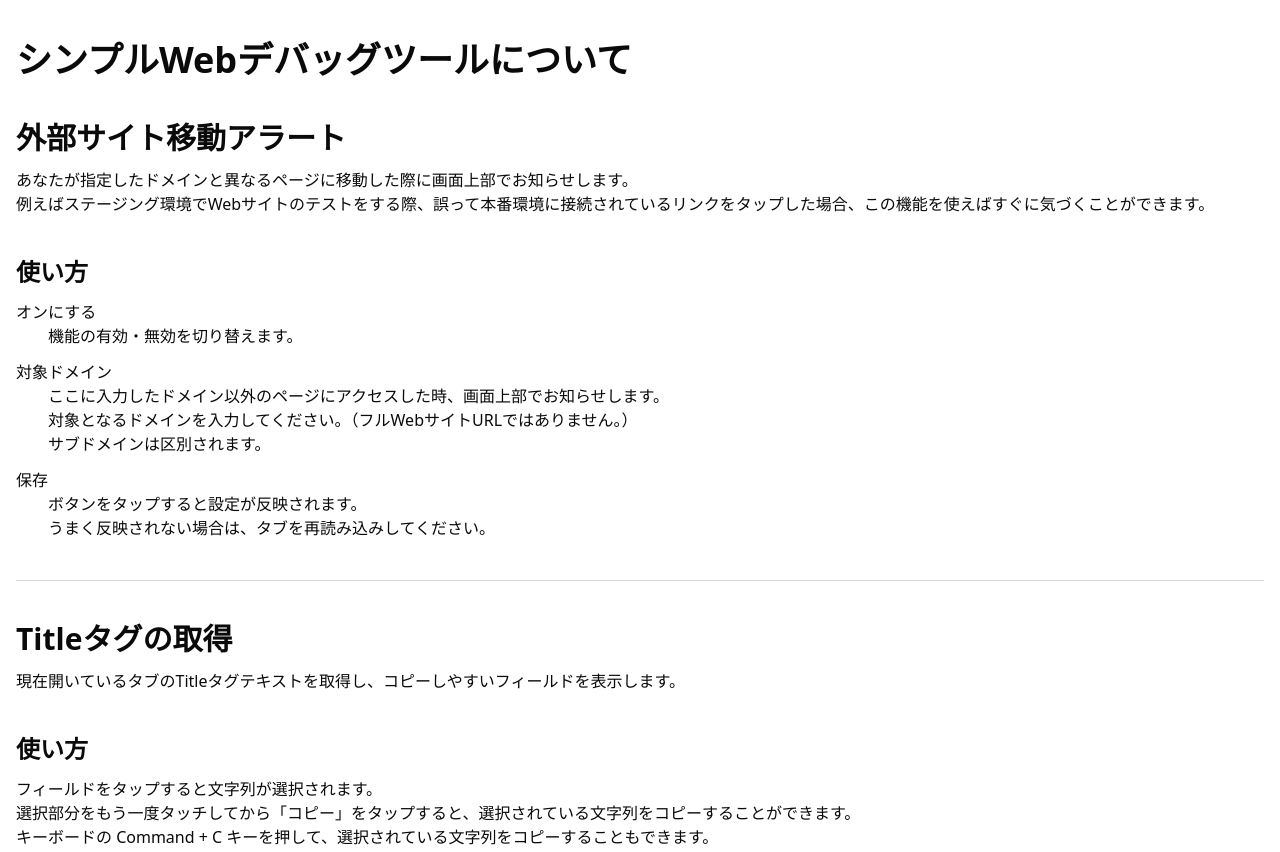
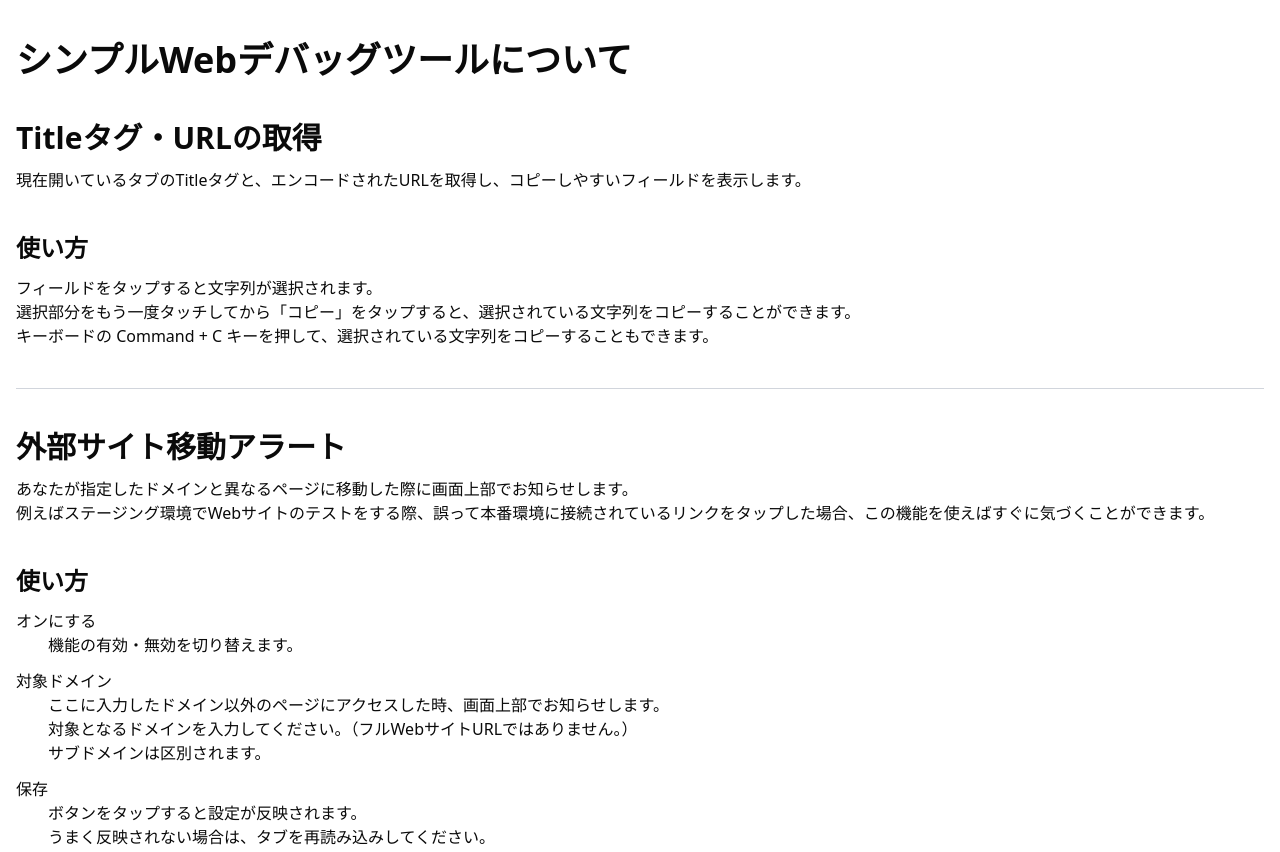
Before and after one commit to shugomatsuzawa/Simple-Debugging-Tools-for-Web, a browser extension: page Shared (Extension)/Resources/settings/about.html in a window 1280 px wide. Shown: the top 852 px of the page. Drawn offline with Linux system fonts and the light colour scheme.

Commit message:
URLのコピー 関連ドキュメント更新

```diff
--- a/Shared (Extension)/Resources/settings/about.html
+++ b/Shared (Extension)/Resources/settings/about.html
@@ -11,7 +11,15 @@
 <body>
     <main class="container mx-auto px-4 mt-10">
         <h1 class="text-4xl font-bold">シンプルWebデバッグツールについて</h1>
-        <section id="url_alert">
+        <section id="get_title">
+            <h2 class="text-3xl font-bold mt-10">Titleタグ・URLの取得</h2>
+            <p class="mt-3">現在開いているタブのTitleタグと、エンコードされたURLを取得し、コピーしやすいフィールドを表示します。</p>
+            <h3 class="text-2xl font-bold mt-10">使い方</h3>
+            <p class="mt-3">フィールドをタップすると文字列が選択されます。<br>
+                選択部分をもう一度タッチしてから「コピー」をタップすると、選択されている文字列をコピーすることができます。<br>
+                キーボードの Command + C キーを押して、選択されている文字列をコピーすることもできます。</p>
+        </section>
+        <section id="url_alert" class="mt-10 border-t border-t-gray-300 dark:border-t-gray-700">
             <h2 class="text-3xl font-bold mt-10">外部サイト移動アラート</h2>
             <p class="mt-3">あなたが指定したドメインと異なるページに移動した際に画面上部でお知らせします。<br>
                 例えばステージング環境でWebサイトのテストをする際、誤って本番環境に接続されているリンクをタップした場合、この機能を使えばすぐに気づくことができます。</p>
@@ -27,14 +35,6 @@
                 <dd class="ml-8">ボタンをタップすると設定が反映されます。<br>
                     うまく反映されない場合は、タブを再読み込みしてください。</dd>
             </dl>
-        </section>
-        <section id="get_title" class="mt-10 border-t border-t-gray-300 dark:border-t-gray-700">
-            <h2 class="text-3xl font-bold mt-10">Titleタグの取得</h2>
-            <p class="mt-3">現在開いているタブのTitleタグテキストを取得し、コピーしやすいフィールドを表示します。</p>
-            <h3 class="text-2xl font-bold mt-10">使い方</h3>
-            <p class="mt-3">フィールドをタップすると文字列が選択されます。<br>
-                選択部分をもう一度タッチしてから「コピー」をタップすると、選択されている文字列をコピーすることができます。<br>
-                キーボードの Command + C キーを押して、選択されている文字列をコピーすることもできます。</p>
         </section>
         <section id="quick_admin" class="mt-10 border-t border-t-gray-300 dark:border-t-gray-700">
             <h2 class="text-3xl font-bold mt-10">クイックアドミン</h2>
```
